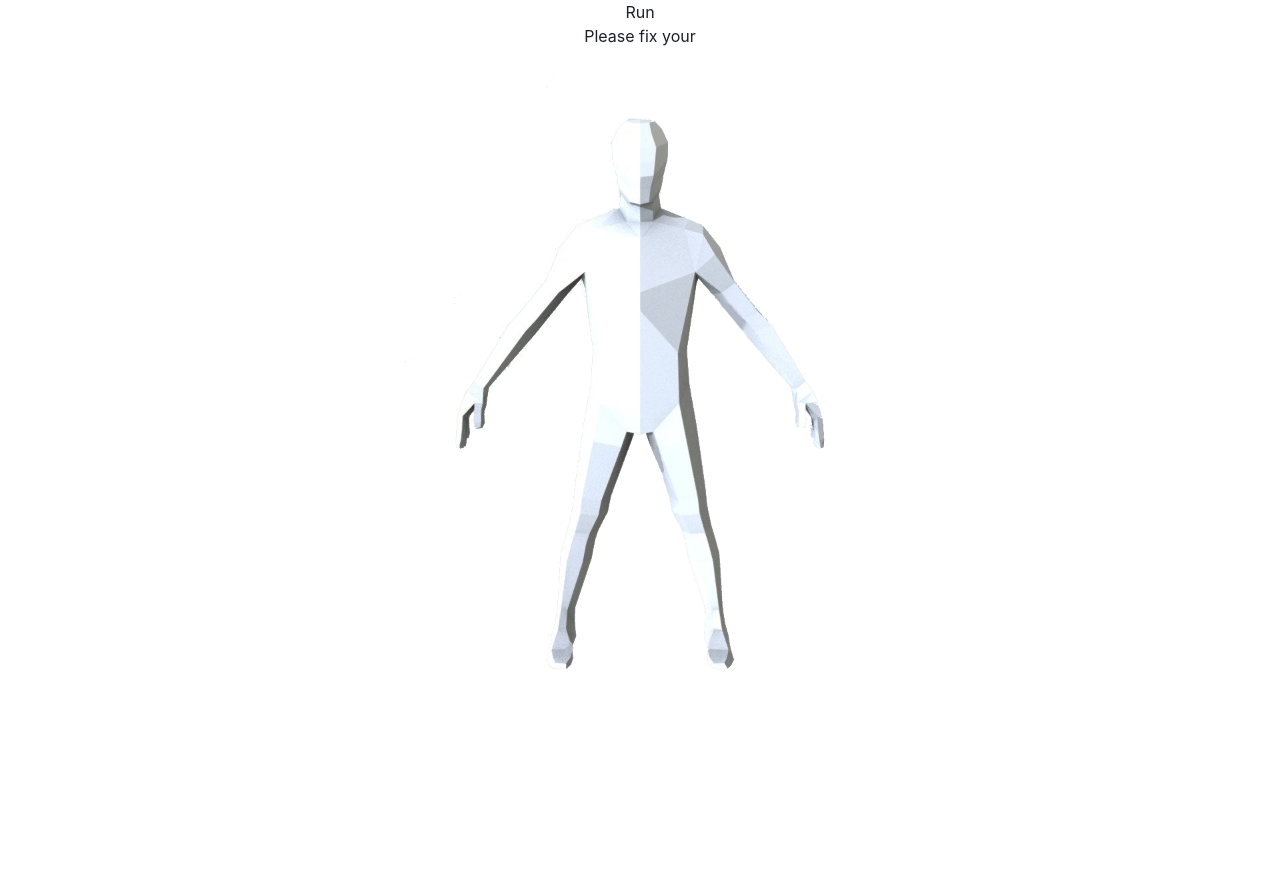
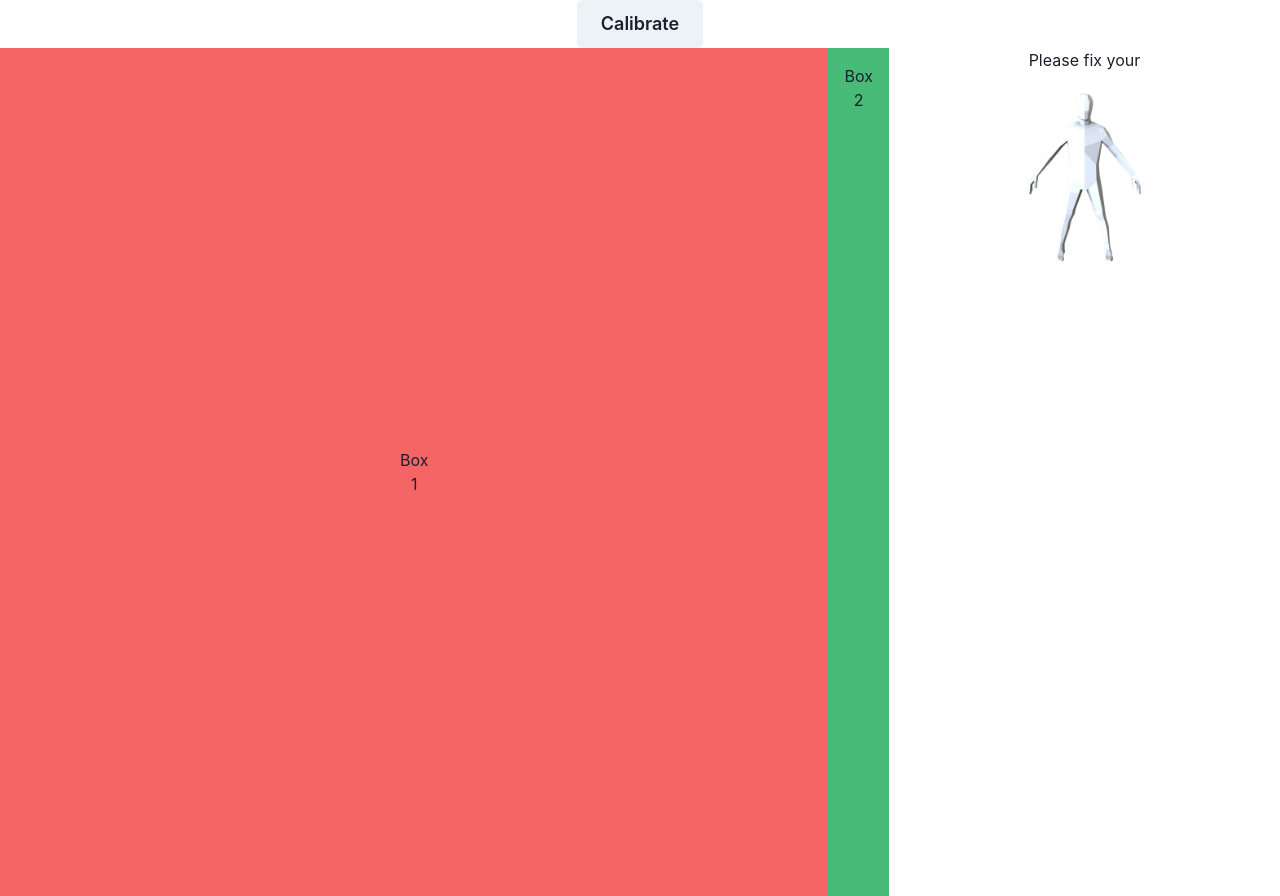
Before and after one commit to Dandoko/Aang, a React (Create React App) app: page / in a window 1280 px wide. Before the commit the page ends 800 px from the top, so only its background shows below. Built offline with nearby package versions, Linux system fonts and the light colour scheme; no server answers.

Commit message:
'did you push as well?' - daniel

```diff
--- a/src/App.js
+++ b/src/App.js
@@ -16,6 +16,9 @@ import { drawKeypoints, drawSkeleton } from "./utilities";
 import PoseComponent from "./PoseComponent";
 import Pose from "./Pose";
 import Notification from "./Notification";
+
+// chakra imports
+import { Button, Flex, Spacer, Box } from "@chakra-ui/react";
 
 function App() {
   const webcamRef = useRef(null);
@@ -284,15 +287,16 @@ function App() {
 
   return (
     <div className="App">
-      <button
+      <Button
         onClick={() => {
           runPosenet();
         }}
+        size="lg"
       >
-        Run
-      </button>
+        Calibrate
+      </Button>
 
-      <header className="App-header" style={{ float: "left" }}>
+      <header className="App-header" style={{ float: "right" }}>
         <Webcam
           ref={webcamRef}
           style={{
@@ -323,10 +327,17 @@ function App() {
           }}
         />
       </header>
-      <Notification
-        bodyPoint={bodyPoint}
-        style={{ float: "left" }}
-      ></Notification>
+
+      <Flex>
+        <Box p="400" bg="red.400">
+          Box 1
+        </Box>
+        <Spacer />
+        <Box p="4" bg="green.400">
+          Box 2
+        </Box>
+        <Notification colSpan={6} bodyPoint={bodyPoint}></Notification>
+      </Flex>
     </div>
   );
 }
```
